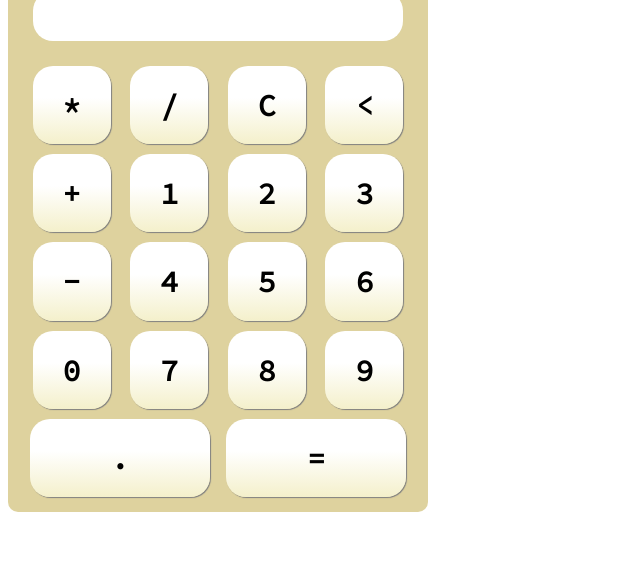
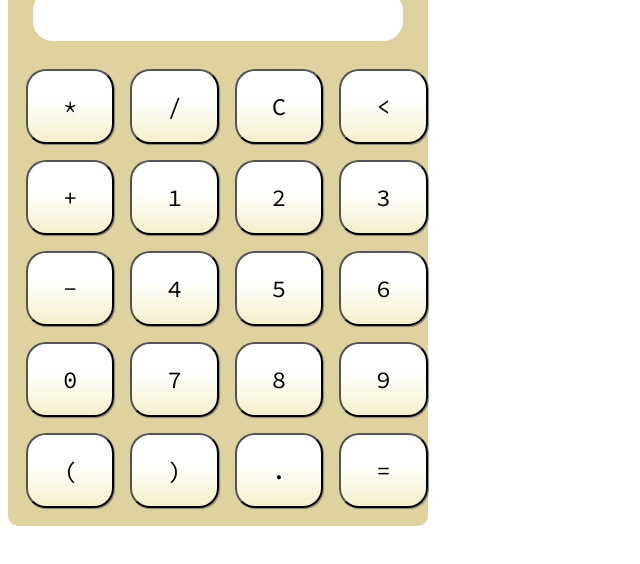
Before and after one commit to krowter/project-calculator-web, a website: page index.html in a window 1280 px wide. Shown: the part 186-750 px from the top of the page, without its empty margins (0-640 px from the left). Drawn offline with Linux system fonts and the light colour scheme.

Commit message:
fix button functionality

```diff
--- a/index.css
+++ b/index.css
@@ -49,25 +49,33 @@ img {
 #buttons {
     margin-top: 20px;
     text-align: center;
+    font-family: 'Source Code Pro', monospace;
+    font-size: 24px;
 }
 
-.button {
-    font-family: 'Source Code Pro', monospace;
+button {
+    font-family: inherit;
+    font-size: inherit;
     padding: 0px 30px;
-    margin: 5px;
+    margin: 8px;
     background-color: white;
-    font-size: 15px;
     border-radius: 20px;
     background: linear-gradient(0deg, rgba(244,240,203,1) 0%, rgba(255,255,255,1) 59%, rgba(255,255,255,1) 100%);
     box-shadow: 1px 1px 1px grey;
+    padding: 20px 35px;
 }
 
-.button:hover {
+button:hover {
     background: linear-gradient(0deg, rgba(199,196,165,1) 0%, rgba(255,255,255,1) 64%, rgba(255,255,255,1) 100%);
+    box-shadow: 1px 1px 0px;
+    cursor: pointer;
+}
+
+button:active {
+    background: linear-gradient(0deg, rgb(135, 132, 103) 0%, rgba(255,255,255,1) 64%, rgba(255,255,255,1) 100%);
     box-shadow: 1px 1px 0px;
 }
 
-.button:active {
-    background: linear-gradient(0deg, rgb(135, 132, 103) 0%, rgba(255,255,255,1) 64%, rgba(255,255,255,1) 100%);
-    box-shadow: 1px 1px 0px;
+button:disabled {
+    background: linear-gradient(0deg, rgb(152, 148, 112) 0%, rgb(162, 162, 162) 64%, rgb(182, 182, 182) 100%);
 }
--- a/index.html
+++ b/index.html
@@ -24,33 +24,35 @@
             </div>
             <div id="buttons">
                 <div class="row-buttons">
-                    <div class="button" onclick="sendEvent(this)"><h1>*</h1></div>
-                    <div class="button" onclick="sendEvent(this)"><h1>/</h1></div>
-                    <div class="button" onclick="clearTextbox()"><h1>C</h1></div>
-                    <div class="button" onclick="backspace()"><h1>&lt;</h1></div>
+                    <button class="operator" onclick="sendEvent(this);enablePeriod();">*</button>
+                    <button class="operator" onclick="sendEvent(this);enablePeriod();">/</button>
+                    <button onclick="clearTextbox()">C</button>
+                    <button id="backspace" onclick="backspace(this)">&lt;</button>
                 </div>
                 <div class="row-buttons">
-                    <div class="button" onclick="sendEvent(this)"><h1>+</h1></div>
-                    <div class="button" onclick="sendEvent(this)"><h1>1</h1></div>
-                    <div class="button" onclick="sendEvent(this)"><h1>2</h1></div>
-                    <div class="button" onclick="sendEvent(this)"><h1>3</h1></div>
+                    <button class="operator" onclick="sendEvent(this);enablePeriod();">+</button>
+                    <button class="operand" onclick="sendEvent(this)">1</button>
+                    <button class="operand" onclick="sendEvent(this)">2</button>
+                    <button class="operand" onclick="sendEvent(this)">3</button>
                 </div>
                 <div class="row-buttons">
-                    <div class="button" onclick="sendEvent(this)"><h1>-</h1></div>
-                    <div class="button" onclick="sendEvent(this)"><h1>4</h1></div>
-                    <div class="button" onclick="sendEvent(this)"><h1>5</h1></div>
-                    <div class="button" onclick="sendEvent(this)"><h1>6</h1></div>
+                    <button class="operator" onclick="sendEvent(this);enablePeriod();">-</button>
+                    <button class="operand" onclick="sendEvent(this)">4</button>
+                    <button class="operand" onclick="sendEvent(this)">5</button>
+                    <button class="operand" onclick="sendEvent(this)">6 </button>
                 </div>
                 <div class="row-buttons">
-                    <div class="button" onclick="sendEvent(this)"><h1>0</h1></div>
-                    <div class="button" onclick="sendEvent(this)"><h1>7</h1></div>
-                    <div class="button" onclick="sendEvent(this)"><h1>8</h1></div>
-                    <div class="button" onclick="sendEvent(this)"><h1>9</h1></div>
+                    <button class="operand" onclick="sendEvent(this)">0</button>
+                    <button class="operand" onclick="sendEvent(this)">7</button>
+                    <button class="operand" onclick="sendEvent(this)">8</button>
+                    <button class="operand" onclick="sendEvent(this)">9</button>
                 </div>
                 <div class="row-buttons">
-                    <div id="period" class="button"  onclick="sendEvent(this)" style="width:120px"><h1>.</h1></div>
-                    <div class="button" onclick="evaluateResult()" style="width:120px"><h1>=</h1></div>
-                    </div>
+                    <button onclick="sendEvent(this)">(</button>
+                    <button onclick="sendEvent(this)">)</button>
+                    <button id="period" onclick="sendEvent(this)">.</button>
+                    <button onclick="evaluateResult()">=</button>
+                </div>
             </div>
         <script src="index.js"></script>
     </body>
--- a/index.js
+++ b/index.js
@@ -1,6 +1,40 @@
+let counterForPeriod = 0;
+let counterForOperators = 0;
+
+let checkStringLength = () => {
+    let flag = (document.getElementById("result-text").textContent.length > 10)? true:false;
+
+    let allButton = document.querySelectorAll("button");
+    for(let i=0;i<allButton.length;i++) {
+        allButton[i].disabled=flag;
+    }
+    document.getElementById("backspace").disabled=false;
+
+}
+
+let updatePeriodButton = () => {
+    document.getElementById("period").disabled = counterForPeriod>0 ? true : false;
+}
+
 let sendEvent = (sender) => {
+    checkStringLength();
     document.getElementById("result-text").innerHTML += sender.textContent;
+    if(sender.textContent==".") counterForPeriod++;
     console.log(sender.innerHTML);
+    enableOperators();
+    if(sender.className=="operand") {
+        counterForOperators=0;
+    }
+    if(sender.className=="operator") {
+        counterForOperators++;
+        sender.disabled=true;
+    }
+    if(sender.className=="operator" && counterForOperators>1) {
+        backspace();
+        backspace();
+        document.getElementById("result-text").innerHTML += sender.textContent;
+    }
+    updatePeriodButton();
 }
 
 let evaluateResult = () => {
@@ -10,11 +44,28 @@ let evaluateResult = () => {
 }
 
 let backspace = () => {
+    checkStringLength();
     let resultString = String(document.getElementById("result-text").innerHTML);
+    if(resultString.charAt(resultString.length-1).toString()=="*") enableOperators();
     resultString = resultString.slice(0,-1);
     document.getElementById("result-text").innerHTML = resultString;
 }
 
 let clearTextbox = () => {
     document.getElementById("result-text").innerHTML = "";
+    enableOperators();
 }
+
+let operator = document.getElementsByClassName("operator");
+
+let enablePeriod = () => {
+    counterForPeriod = 0;
+    updatePeriodButton();
+}
+
+let enableOperators = () => {
+    operators = document.getElementsByClassName("operator");
+    for(let i=0;i<operators.length;i++) {
+        operators[i].disabled=false;
+    }
+}
```
